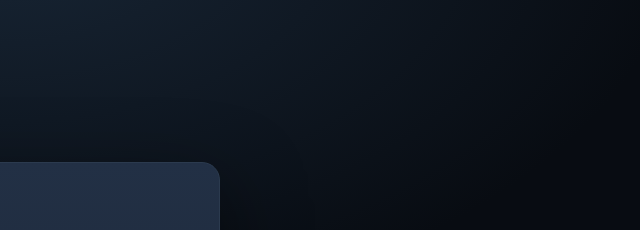
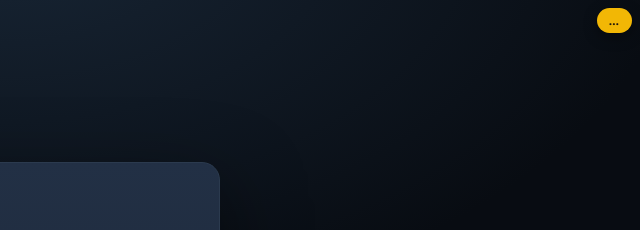
Before and after one commit to katobesto/bzpool, a website: page public/index.html in a window 1280 px wide. Shown: the top 230 px of the page, 640-1280 px from the left. Drawn offline with Linux system fonts and the light colour scheme.

Commit message:
build 7: insignia de build fija en pantalla (esquina sup. derecha) para diagnosticar qué versión ejecuta el móvil

```diff
--- a/public/game.js
+++ b/public/game.js
@@ -31,12 +31,14 @@
     name0: $("name-0"), name1: $("name-1"),
     musicSelect: $("music-select"), startScreen: $("start-screen"),
     startVer: $("start-ver"),
+    buildBadge: $("build-badge"),
   };
+  if (el.buildBadge) el.buildBadge.textContent = "build " + BUILD;
   if (el.startVer) el.startVer.textContent = "build " + BUILD;
   console.log("[bzpool] build " + BUILD);
 
   /* ------------------------- Constantes ------------------------- */
-  const BUILD = "6"; // sube este número en cada deploy (se muestra en la pantalla de inicio)
+  const BUILD = "7"; // sube este número en cada deploy (se muestra en la pantalla de inicio)
   const W = canvas.width;   // 1120
   const H = canvas.height;  // 600
   const TABLE = { x: 58, y: 49, w: 1004, h: 502 };
--- a/public/index.html
+++ b/public/index.html
@@ -73,6 +73,8 @@
     </div>
   </main>
 
+  <div class="build-badge" id="build-badge">…</div>
+
   <div id="start-screen" class="start-overlay">
     <div class="start-card">
       <div class="start-brand">
--- a/public/style.css
+++ b/public/style.css
@@ -230,6 +230,23 @@ body {
   color: var(--text);
 }
 
+/* ---------- Insignia de build (diagnóstico: ¿qué versión ejecuta el móvil?) ---------- */
+.build-badge {
+  position: fixed;
+  top: 8px;
+  right: 8px;
+  z-index: 60; /* por encima de todo, incluida la pantalla de inicio */
+  background: var(--accent);
+  color: #20160a;
+  font-size: 12px;
+  font-weight: 800;
+  letter-spacing: 1px;
+  padding: 4px 12px;
+  border-radius: 999px;
+  box-shadow: 0 4px 14px rgba(0, 0, 0, 0.4);
+  pointer-events: none;
+}
+
 /* ---------- Pantalla de inicio ---------- */
 .start-overlay {
   position: fixed; inset: 0;
```
